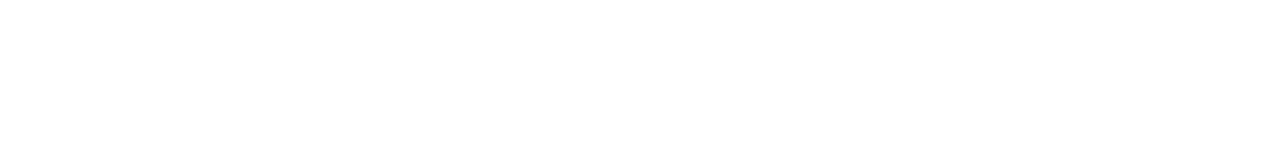
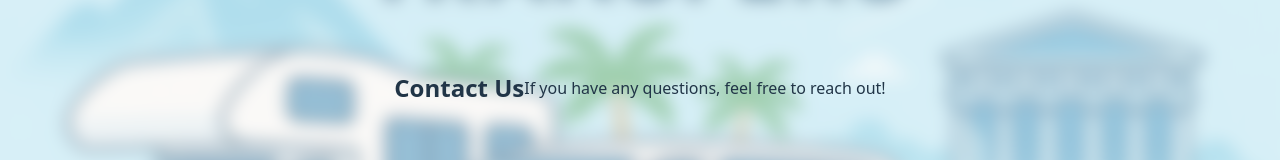
Before and after one commit to nobaigiobaitsi/cars-transfer, a React (Vite) app: page / in a window 1280 px wide. Shown: the part 3136-3296 px from the top of the page. Before the commit the page ends 2853 px from the top, so only its background shows below. Built offline with nearby package versions, Linux system fonts and the light colour scheme.

Commit message:
Added contact section

```diff
--- /dev/null
+++ b/src/components/contact.css
@@ -0,0 +1,29 @@
+.contact {
+  position: relative;
+  width: 100%;
+  height: 100vh;
+  background-size: cover;
+  background-position: center;
+  background-repeat: no-repeat;
+  display: flex;
+  justify-content: center;
+  align-items: center;
+  text-align: center;
+}
+
+.contact::before {
+  content: "";
+  position: absolute;
+  top: 0;
+  right: 0;
+  bottom: 0;
+  left: 0;
+  height: 100%;
+  width: 100%;
+  background: url('../images/background-logo.jpg') center/cover no-repeat;
+  filter: blur(8px);
+  opacity: 0.5;
+  z-index: -1;
+  overflow: hidden;
+  transform: scale(1.05);
+}
--- /dev/null
+++ b/src/components/contact.jsx
@@ -0,0 +1,12 @@
+import './contact.css';
+
+const Contact = () => {
+  return (
+    <section className="contact">
+      <h2>Contact Us</h2>
+      <p>If you have any questions, feel free to reach out!</p>
+    </section>
+  );
+};
+
+export default Contact;
--- a/src/main.jsx
+++ b/src/main.jsx
@@ -5,6 +5,7 @@
 import HeroSection from './components/hero-section.jsx'
 import Info from './components/info.jsx'
 import Fleet from './components/fleet.jsx'
+import Contact from './components/contact.jsx'
 
 createRoot(document.getElementById('root')).render(
   <StrictMode>
@@ -15,5 +16,6 @@
     <hr className="section-divider" />
     <Fleet />
     <hr className="section-divider" />
-  </StrictMode>,
+    <Contact />
+  </StrictMode>
 )
```
